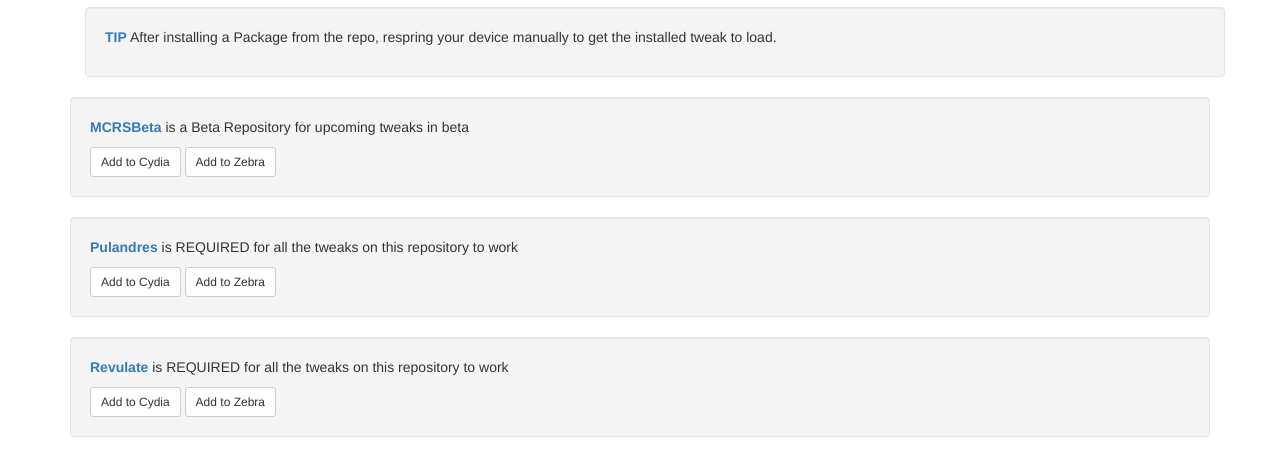
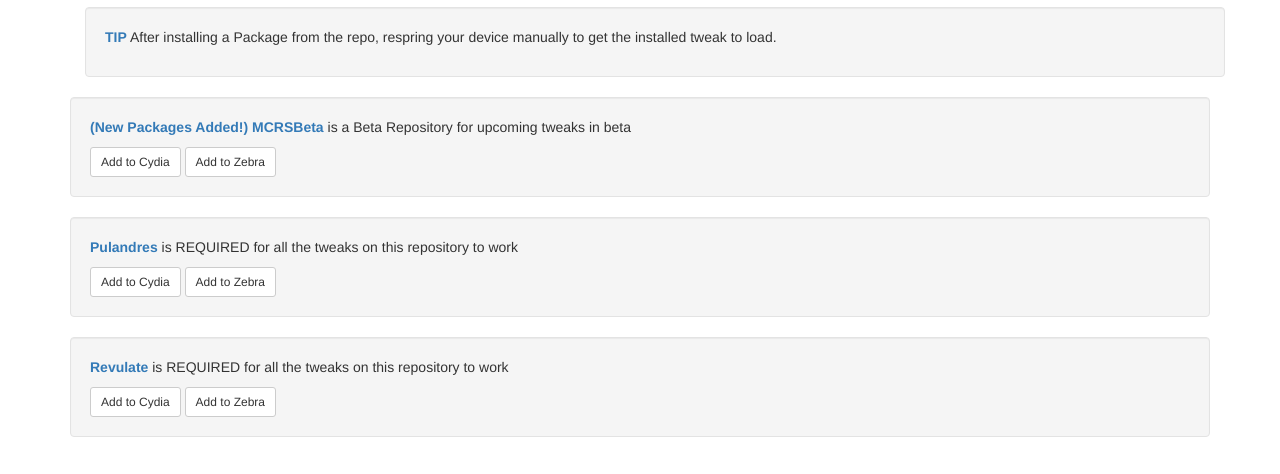
Before and after one commit to MyMCRS/mcrsbeta, a plain HTML site: page index.html in a window 1280 px wide. Shown: the part 65-539 px from the top of the page. Drawn offline with nearby package versions, Linux system fonts and the light colour scheme.

Commit message:
Initial Commit

```diff
--- a/index.html
+++ b/index.html
@@ -22,7 +22,7 @@
 </div>
 
 	<div class="well">
-		<p><span class="text-primary"><b>MCRSBeta</span></b> is a Beta Repository for upcoming tweaks in beta</p>
+		<p><span class="text-primary"><b>(New Packages Added!) MCRSBeta</span></b> is a Beta Repository for upcoming tweaks in beta</p>
 		<a class="btn btn-sm btn-default" href="cydia://url/https://cydia.saurik.com/api/share#?source=https://mymcrs.github.io/mcrsbeta/">Add to Cydia</a>
 		<a class="btn btn-sm btn-default" href="cydia://url/https://cydia.saurik.com/api/share#?source=https://mymcrs.github.io/mcrsbeta/">Add to Zebra</a>
 	</div>
```
